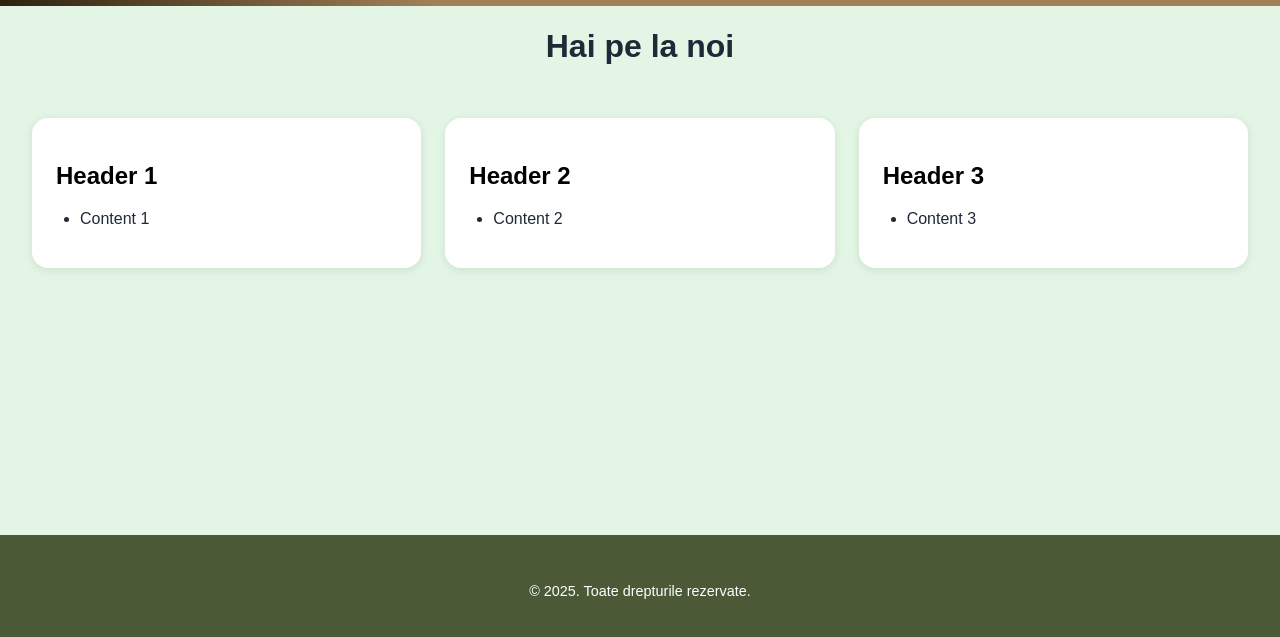
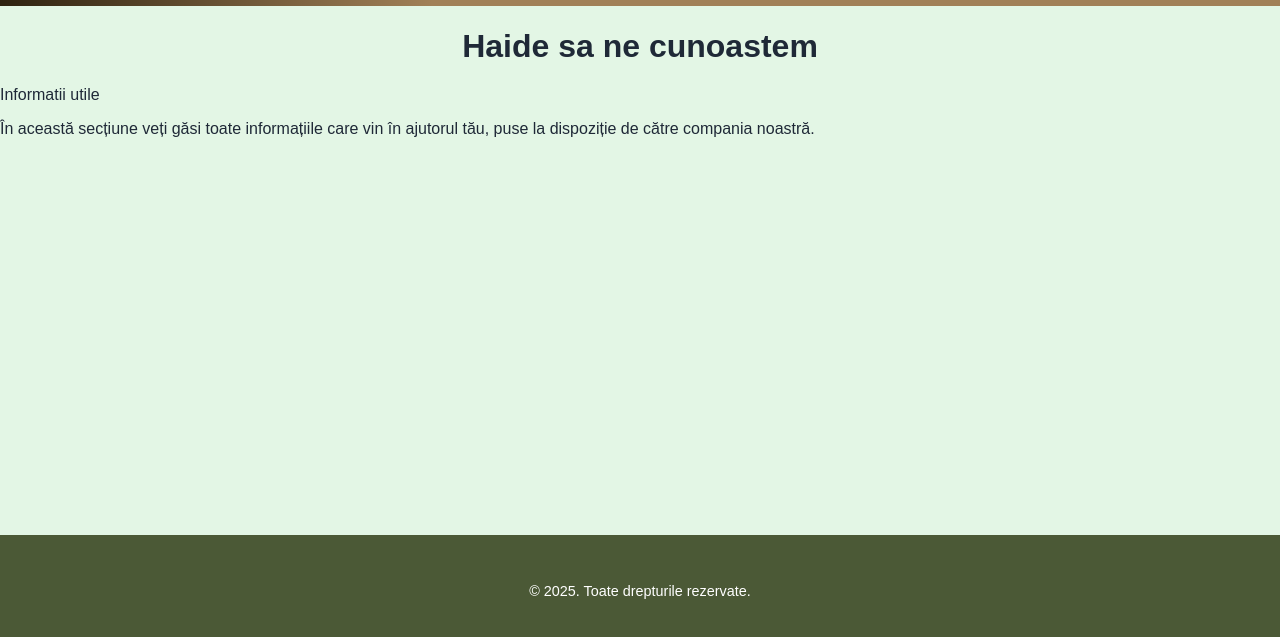
Before and after one commit to Vyk26/AleWebsite, a plain HTML site: page locatie.html in a window 1280 px wide. Shown: the part 153-790 px from the top of the page. Drawn offline with Linux system fonts and the light colour scheme.

Commit message:
locatie.html

```diff
--- a/locatie.html
+++ b/locatie.html
@@ -30,34 +30,20 @@
 
         <div class="spacer"></div>
       </div>
-
     </header>
 
     <h1 class="title">
-        Hai pe la noi
+      Haide sa ne cunoastem
     </h1>
-    <div class="container">
-      <div class="cartonase">
-        <h2>Header 1</h2>
-        <ul>
-          <li>Content 1</li>
-        </ul>
-      </div>
 
-      <div class="cartonase">
-        <h2>Header 2</h2>
-        <ul>
-          <li>Content 2</li>
-        </ul>
-      </div>
+    <p class="subtitlu">
+      Informatii utile
+    </p>
 
-      <div class="cartonase">
-        <h2>Header 3</h2>
-        <ul>
-          <li>Content 3</li>
-        </ul>
-      </div>
-    </div>
+    <p class="subtitlu2">
+      În această secțiune veți găsi toate informațiile care vin în ajutorul tău, puse la dispoziție de către compania noastră.
+    </p>
+
   </div>
 
   <footer>
```
Lines whose indentation alone changed are shown as unchanged.
